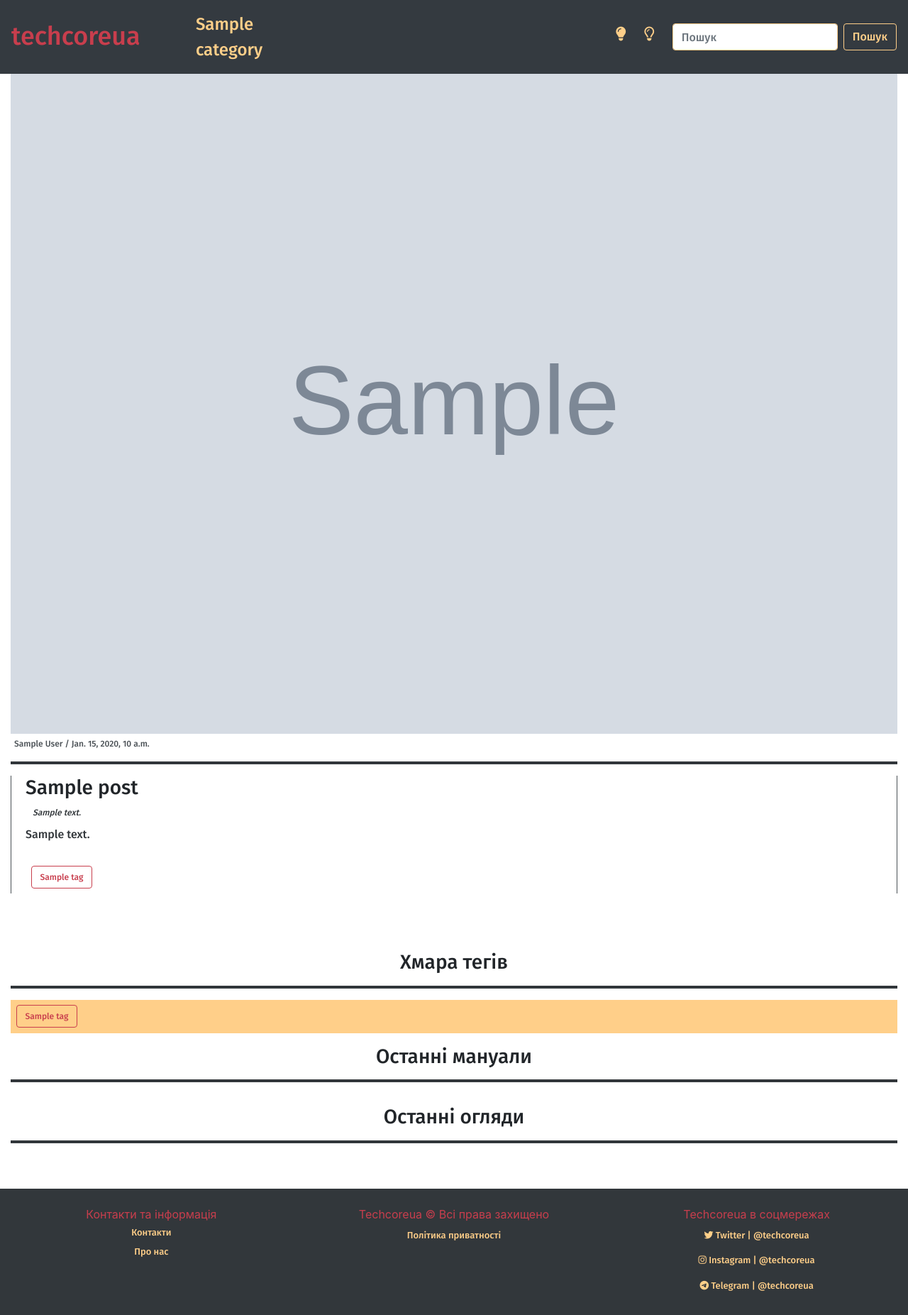
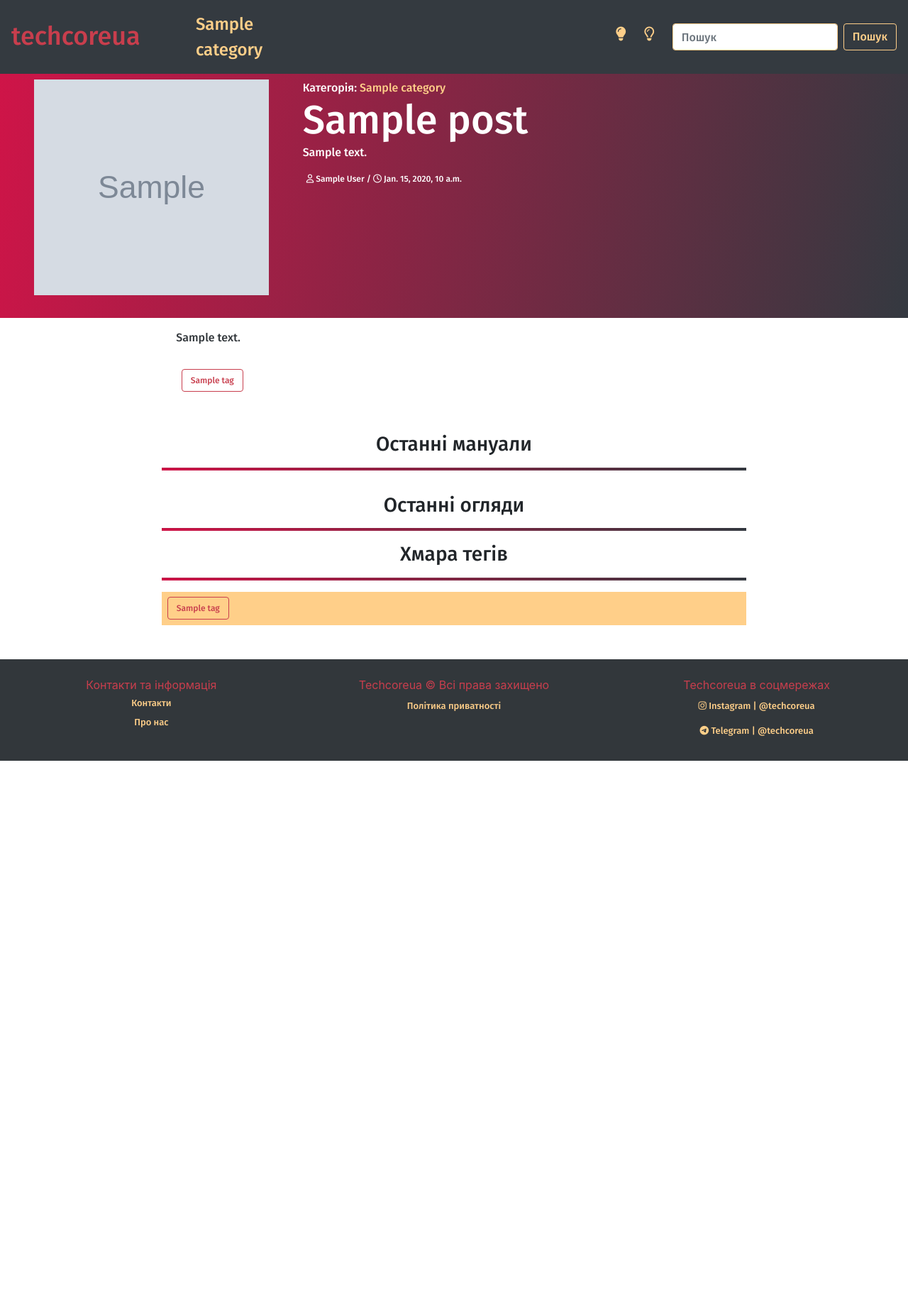
Before and after one commit to olksndrdevhub/django_techcoreua, a Django app: a page that uses templates/base.html in a window 1280 px wide. Shown: the whole page at 71% size. After the commit the page ends 1072 px from the top, so only its background shows below. Run offline with Django 3.2, Linux system fonts and the light colour scheme; tables that the repository leaves empty hold one stand-in row (values such as "Sample post"); grey boxes marked "Sample" are stand-in pictures; some libraries are stand-ins or nearby versions.

Commit message:
redesign so mutch

```diff
--- a/static_in_venv/css/style.css
+++ b/static_in_venv/css/style.css
@@ -14,7 +14,9 @@
     --borderColor:#C83E4D;/*as link color*/
 
     --mainHeaderscolorLight:#32373B; /*as main color*/
-    --mainHeaderscolorDark:#8A97A1;
+    /* --mainHeaderscolorDark:#8A97A1; */
+    --mainHeaderscolorDark:#bfbfbf;
+
 
     --mainFont:'Fira Sans', sans-serif;
 
@@ -219,7 +222,7 @@ p{
 
 /* home page midlle */
 hr{
-    background-color: var(--mainColor);
+    background: linear-gradient(100deg, rgba(208,20,72,1) 0%, rgba(52,57,64,1) 100%);
     height: 3px;
 }
 
@@ -293,8 +304,9 @@ hr{
 
 .post-preview{
     padding: 10px;
+    font-size: 16px;
     margin: 0;
-    font-style: italic;
+    padding: 0;
 }
 
 .sub-post-area{
@@ -387,12 +399,12 @@ hr{
 
 .sidebar-posts{
     display: grid;
-    gap: 25px;
+    gap: 20px;
 }
 
 .sidebar-page-post{
     display: grid;
-    grid-template-columns: 1fr 4fr;
+    grid-template-columns: 1fr 2fr;
 }
 
 .sidebar-page-post-img{
@@ -401,15 +413,54 @@ hr{
     object-fit: cover;
 }
 
-.sidebar-page-post-text{
-    background-color: var(--secondaryColor);
+.sidebar-page-post-text h4{
+    /* background-color: var(--secondaryColor); */
+    font-size: 16px;
 }
 
 /* post page!!! */
+.post-header-container{
+    height: 400px;
+    background-position: center;
+    display: grid;
+    grid-template-columns: 1fr 2fr;
+    background: rgb(208,20,72);
+    background: linear-gradient(100deg, rgba(208,20,72,1) 0%, rgba(52,57,64,1) 100%);
+}
+
+.img-container{
+    padding: 3rem;
+    /* opacity: 0.65; */
+    height: inherit;
+}
+
+.header-img{
+    object-fit: cover;
+    height: 100%;
+}
+
+.post-header-wrap{
+    height: inherit;
+    padding: 3rem 0;
+}
+
+.post-header-wrap>header{
+    /* max-width: calc(100% - 200px); */
+}
+
+.post-header-wrap>header>p,
+.post-header-wrap>header>h1{
+    color: white;
+}
+
+.mobile-post-img{
+    display: none;
+}
+
+
 .post-page-container{
     display: grid;
     grid-template-columns: 2fr 1fr;
-    gap: 30px;
 }
 
 .post-container img{
@@ -423,8 +474,8 @@ hr{
     padding-left: 20px;
     padding-right: 20px;
 
-    border-left: 1px solid var(--secondaryText);
-    border-right: 1px solid var(--secondaryText);
+    /* border-left: 1px solid var(--secondaryText); */
+    /* border-right: 1px solid var(--secondaryText); */
     margin-bottom: 50px;
 
 }
@@ -529,10 +582,6 @@ section.social_links>div>a{
     .midlle-posts h3{
         margin-top: 20px;
 
-    }
-
-    .post-preview{
-        font-size: 12px;
     }
 
     /* navbar */
--- a/techcoreua/settings.py
+++ b/techcoreua/settings.py
@@ -43,6 +43,9 @@ elif env('ENV') == 'development':
     DEBUG = True
 
 ALLOWED_HOSTS = ['0.0.0.0', 'localhost', 'techcoreua.tk', 'www.techcoreua.tk']
+
+if env('ENV') == 'development':
+    ALLOWED_HOSTS.append('*')
 
 
 # Application definition
--- a/templates/about-page.html
+++ b/templates/about-page.html
@@ -38,7 +38,7 @@
 
 
         <section class="social_links text-center mt-5">
-            <div id="twitter_link"><a href="https://twitter.com/techcoreua" class="nav-link nav-link-footer" target="_blank"><i class="fab fa-twitter"></i> Twitter | @techcoreua</a></div>
+            <!-- <div id="twitter_link"><a href="https://twitter.com/techcoreua" class="nav-link nav-link-footer" target="_blank"><i class="fab fa-twitter"></i> Twitter | @techcoreua</a></div> -->
             <div id="instagram_link"><a href="https://www.instagram.com/techcoreua/" class="nav-link nav-link-footer" target="_blank"><i class="fab fa-instagram"></i> instagram | @techcoreua</a></div>
             <div id="telegram_link"><a href="https://t.me/techcoreua" class="nav-link nav-link-footer" target="_blank"><i class="fab fa-telegram"></i> Telegram | @techcoreua</a></div>
         </section>
--- a/templates/base.html
+++ b/templates/base.html
@@ -118,7 +118,7 @@
 
     <div class="social text-center pt-4 pb-4">
       Techcoreua в соцмережах <br>
-      <a href="https://twitter.com/techcoreua" class="nav-link nav-link-footer" target="_blank"><i class="fab fa-twitter"></i> Twitter | @techcoreua</a>
+      <!-- <a href="https://twitter.com/techcoreua" class="nav-link nav-link-footer" target="_blank"><i class="fab fa-twitter"></i> Twitter | @techcoreua</a> -->
       <a href="https://www.instagram.com/techcoreua/" class="nav-link nav-link-footer" target="_blank"><i class="fab fa-instagram"></i> Instagram | @techcoreua</a>
       <a href="https://t.me/techcoreua" class="nav-link nav-link-footer" target="_blank"><i class="fab fa-telegram"></i> Telegram | @techcoreua</a>
     </div>
--- a/templates/contacts-page.html
+++ b/templates/contacts-page.html
@@ -31,7 +31,7 @@
         </section>
 
         <section class="social_links text-center mt-5">
-            <div id="twitter_link"><a href="https://twitter.com/techcoreua" class="nav-link nav-link-footer" target="_blank"><i class="fab fa-twitter"></i> Twitter | @techcoreua</a></div>
+            <!-- <div id="twitter_link"><a href="https://twitter.com/techcoreua" class="nav-link nav-link-footer" target="_blank"><i class="fab fa-twitter"></i> Twitter | @techcoreua</a></div> -->
             <div id="instagram_link"><a href="https://www.instagram.com/techcoreua/" class="nav-link nav-link-footer" target="_blank"><i class="fab fa-instagram"></i> instagram | @techcoreua</a></div>
             <div id="telegram_link"><a href="https://t.me/techcoreua" class="nav-link nav-link-footer" target="_blank"><i class="fab fa-telegram"></i> Telegram | @techcoreua</a></div>
         </section>
--- a/templates/drafts-page.html
+++ b/templates/drafts-page.html
@@ -11,7 +11,7 @@
         <div class="container">
             <div class="post-container">
                 <img src="{{draft.main_image.url}}" alt="" class="img-fluid">
-                <p class="autor-date-area">{{draft.author.first_name}} {{draft.author.last_name}} / {{draft.creating_date}}</p>
+                <p class="autor-date-area"><i class="far fa-user"></i> {{draft.author.first_name}} {{draft.author.last_name}} / <i class="far fa-clock"></i> {{draft.creating_date}}</p>
                 <hr>
                 <div class="post-text">
                     <h3 class="post-titleh3 p-p-dark">{{draft.title}}</h3>
--- a/templates/post-page.html
+++ b/templates/post-page.html
@@ -15,14 +15,27 @@
 {% endblock meta_tags %}
 
 {% block content %}
-<div class="post-page-container col-12 mt-5 pt-5">
+<div class="post-header-container mt-5 pt-3">
+    <div class="img-container">
+        <img src="{{post.main_image.url}}" alt="" class="img-fluid header-img">
+    </div>
+    <div class="post-header-wrap">
+        <header>
+            <p class="post-header-category">Категорія: <a href="{{post.category.get_absolute_url}}">{{post.category}}</p></a>
+            <h1 class="post-titleh3 p-p-dark">{{post.title}}</h1>
+            <p class="post-preview">{{post.preview_text|safe}}</p>
+            <img src="{{post.main_image.url}}" alt="" class="img-fluid mobile-post-img">
+            <p class="autor-date-area pt-3 pb-2"><i class="far fa-user"></i> {{post.author.first_name}} {{post.author.last_name}} / <i class="far fa-clock"></i> {{post.creating_date}}</p>
+        </header>
+    </div>
+</div>
+<div class="post-page-container col-8 offset-2 mt-3">
     <div class="post-container">
-        <img src="{{post.main_image.url}}" alt="" class="img-fluid">
-        <p class="autor-date-area">{{post.author.first_name}} {{post.author.last_name}} / {{post.creating_date}}</p>
-        <hr>
+        <!-- <p class="autor-date-area">{{post.author.first_name}} {{post.author.last_name}} / {{post.creating_date}}</p>
+        <hr> -->
         <div class="post-text">
-            <h3 class="post-titleh3 p-p-dark">{{post.title}}</h3>
-            <p class="post-preview">{{post.preview_text|safe}}</p>
+            <!-- <h3 class="post-titleh3 p-p-dark">{{post.title}}</h3>
+            <p class="post-preview">{{post.preview_text|safe}}</p> -->
             <p class="p-p-post-text">{{post.text|safe}}</p>
             <div class="tags_cloud mt-4 bg-transparent">
                 {% for tag in post_tags %}
@@ -30,20 +43,12 @@
                 {% endfor %}
             </div>
         </div>
-        <div class="sharethis-inline-share-buttons mb-5"></div>
+        <div class="sharethis-inline-share-buttons mb-3 mt-3"></div>
         <div id="disqus_thread"></div>
 
     </div>
     <div class="sidebar">
         <div class="sidebar mb-5">
-
-            <h3 class="category-pageh3 text-center">Хмара тегів</h3><hr>
-            <div class="tags_cloud mb-3">
-                {% for tag in tags %}
-                    <a href="{{tag.get_absolute_url}}" class="btn">{{tag.title}}</a>
-                {% endfor %}
-
-            </div>
 
             <h3 class="category-pageh3 text-center">Останні мануали</h3><hr>
             <div class="sidebar-posts">
@@ -74,6 +79,16 @@
                 {% endfor %}
 
             </div>
+
+            <h3 class="category-pageh3 text-center">Хмара тегів</h3><hr>
+            <div class="tags_cloud mb-3">
+                {% for tag in tags %}
+                    <a href="{{tag.get_absolute_url}}" class="btn">{{tag.title}}</a>
+                {% endfor %}
+
+            </div>
+
+
         </div>
 
     </div>
--- a/templates/search_results.html
+++ b/templates/search_results.html
@@ -28,8 +28,7 @@
                                     <div class="category-page-post-text">
                                         <a class="read_more" href="{{post.get_absolute_url}}"><h4 class="post-titleh4">{{post.title}}</h4></a>
                                         <p class="autor-date-area">admin / {{post.creating_date}}</p>
-                                        <p class="post-preview">{{post.preview_text}}</p>
-
+                                        <p class="autor-date-area pt-3 pb-2"><i class="far fa-user"></i> {{post.author.first_name}} {{post.author.last_name}} / <i class="far fa-clock"></i> {{post.creating_date}}</p>
                                     </div>
                                 </div>
                             {% endfor %}
```
Also changed, not shown: other parts of static_in_venv/css/style.css (+45 -6 lines), static_in_venv/css/dark.css (+7 -3 lines), templates/category-page.html (+11 -9 lines), templates/home.html (+9 -8 lines), templates/tag-page.html (+11 -9 lines).
